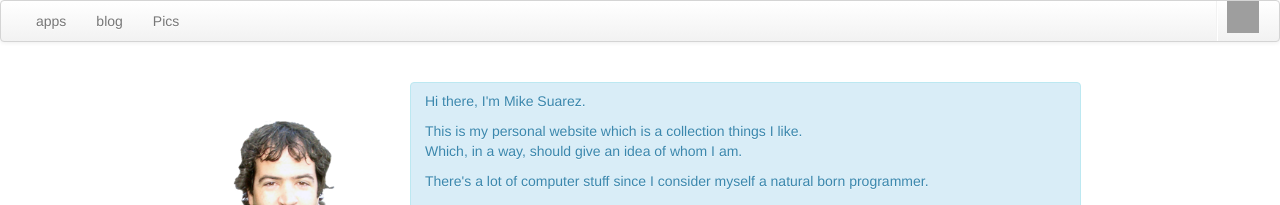
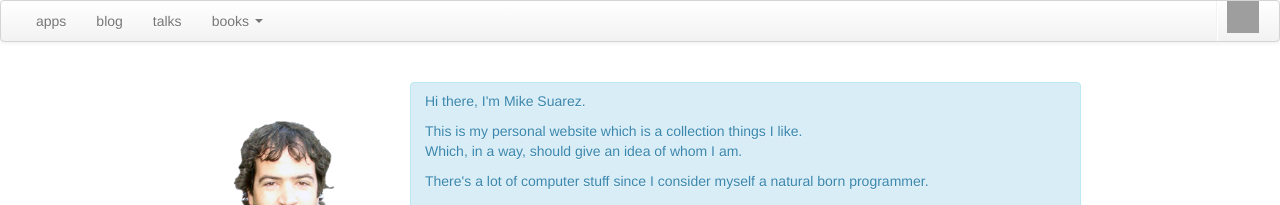
Before and after one commit to msuarz/msuarz.github.com, a Jekyll site: the page built from index.html, in a window 1280 px wide. Shown: the top 205 px of the page. Built offline with Jekyll 4.4.1, drawn with Linux system fonts in a browser that asks for light colours; grey boxes are pictures that could not be loaded.

Commit message:
dropdowning

```diff
--- a/_includes/structure.html
+++ b/_includes/structure.html
@@ -18,6 +18,6 @@
     </footer>
 
 </div>
-
+<script src="/js/bootstrap-dropdown.js"></script>
 </body>
 </html>
--- a/_includes/top.html
+++ b/_includes/top.html
@@ -5,13 +5,30 @@
                 <ul class="nav">
                     <li><a href="apps">apps</a></li>
                     <li><a href="http://msuarz.blogspot.com/">blog</a></li>
-                    <li><a href="pics">Pics</a></li>
+                    <li><a href="talks">talks</a></li>
+                    <!--<li class="dropdown">-->
+                    <!--<a id="books" class="dropdown-toggle" data-toggle="dropdown" href="">books</a>-->
+                    <!--<ul class="dropdown-menu">-->
+                    <!--<li><a href="paper">blog</a></li>-->
+                    <!--<li><a href="epub">talks</a></li>-->
+                    <!--</ul>-->
+                    <!--</li>-->
+                    <li class="dropdown">
+                        <a class="dropdown-toggle" data-toggle="dropdown" href="#">
+                            books <b class="caret"></b>
+                        </a>
+                        <ul class="dropdown-menu">
+                            <li><a href="#">paper</a></li>
+                            <li><a href="#">epub</a></li>
+                        </ul>
+                    </li>
                 </ul>
                 <ul class="nav pull-right">
                     <li class="divider-vertical"></li>
                     <li>
-                        <a style="padding: 0" href="#"><img src="http://www.gravatar.com/avatar/d81623c49927f1335a4c9128d3d41857.png?s=32"
-                             alt="home"/></a>
+                        <a style="padding: 0" href="#"><img
+                                src="http://www.gravatar.com/avatar/d81623c49927f1335a4c9128d3d41857.png?s=32"
+                                alt="home"/></a>
                     </li>
                 </ul>
             </div>
```
